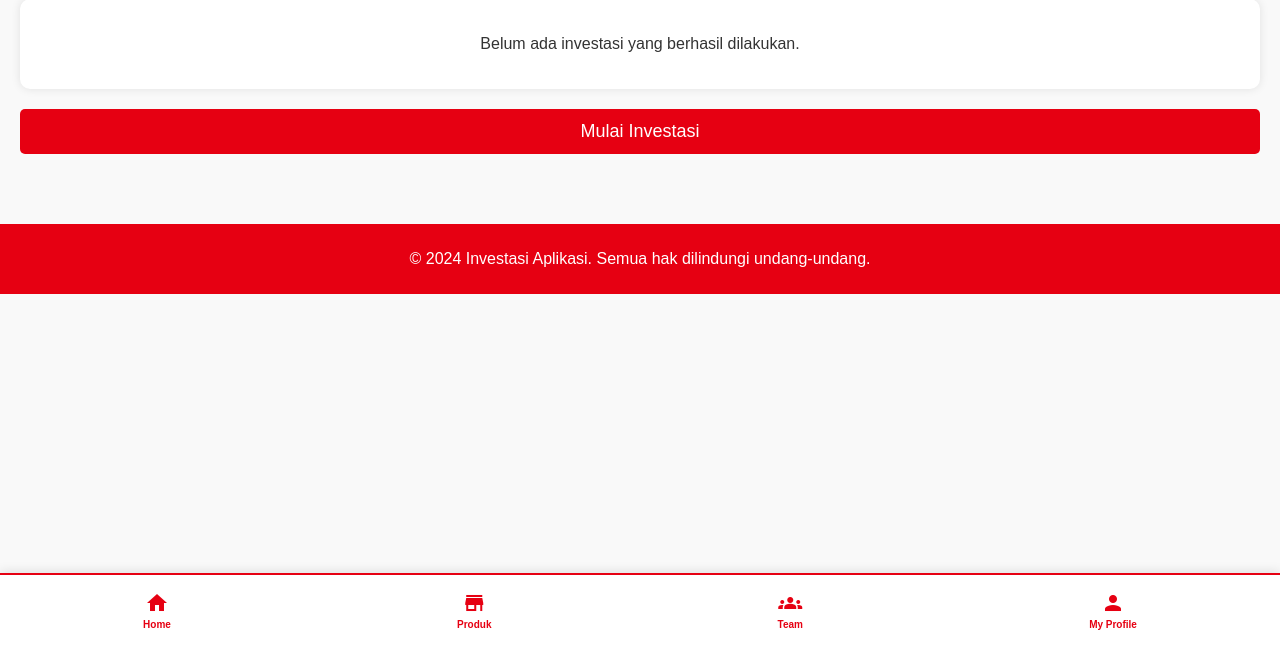
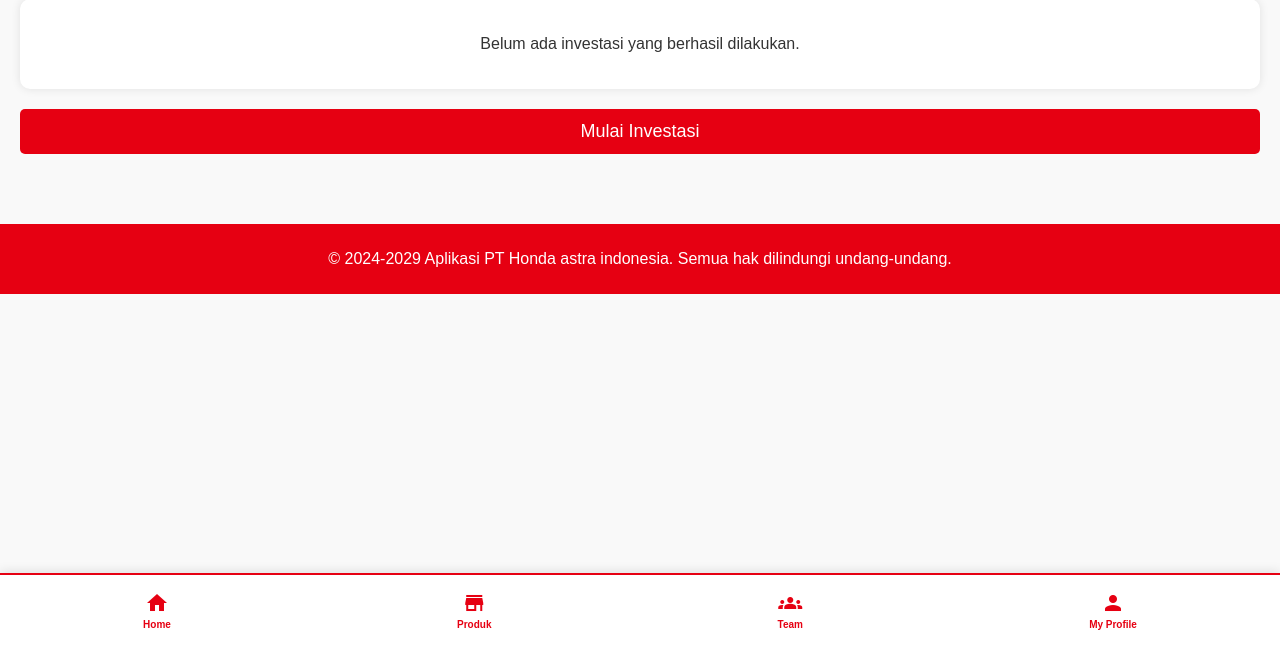
Before and after one commit to investasihondaastraindonesia/.co.id, a plain HTML site: page riwayatinvestasi.html in a window 1280 px wide. Shown: the part 154-800 px from the top of the page. Drawn offline with Linux system fonts and the light colour scheme.

Commit message:
Update riwayatinvestasi.html

```diff
--- a/riwayatinvestasi.html
+++ b/riwayatinvestasi.html
@@ -157,7 +157,7 @@
 
 <!-- Footer -->
 <div class="footer">
-    <p>&copy; 2024 Investasi Aplikasi. Semua hak dilindungi undang-undang.</p>
+    <p>&copy; 2024-2029 Aplikasi PT Honda astra indonesia. Semua hak dilindungi undang-undang.</p>
 </div>
 
 <!-- Bottom Buttons -->
```
